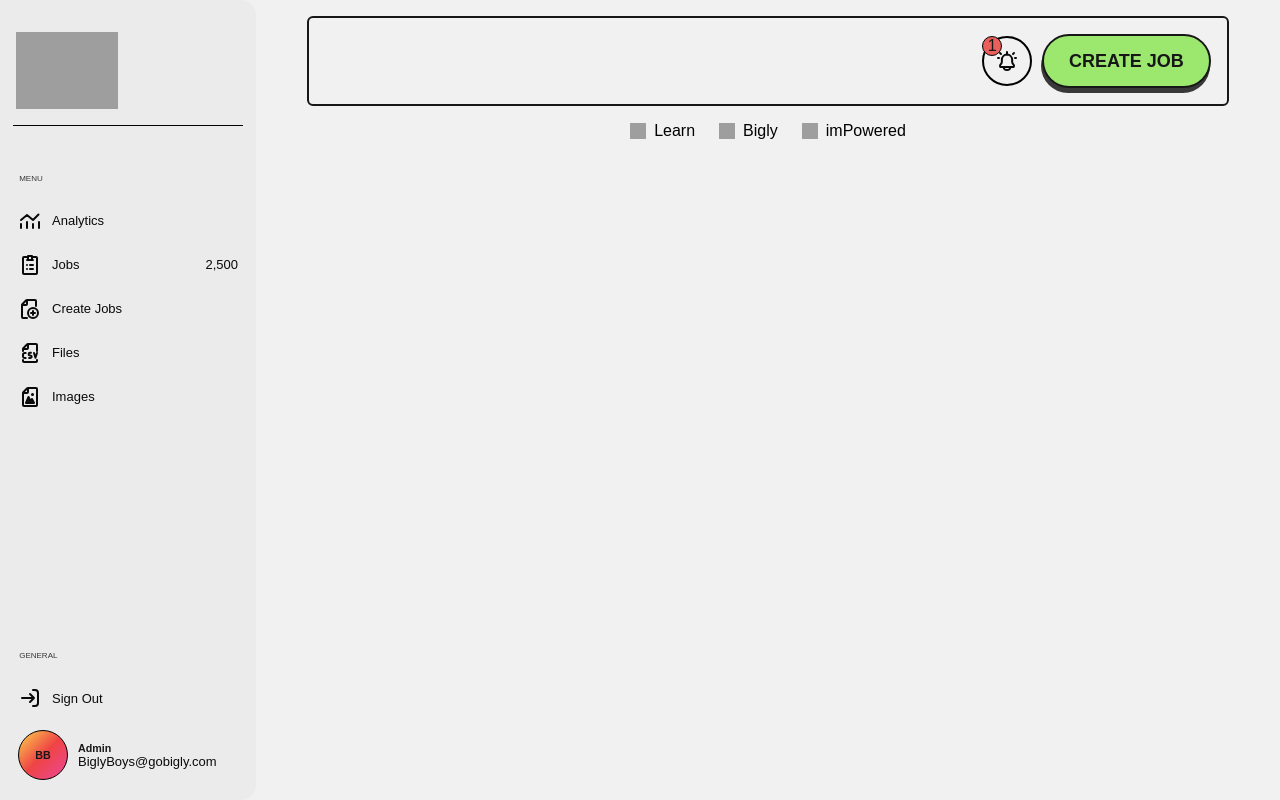
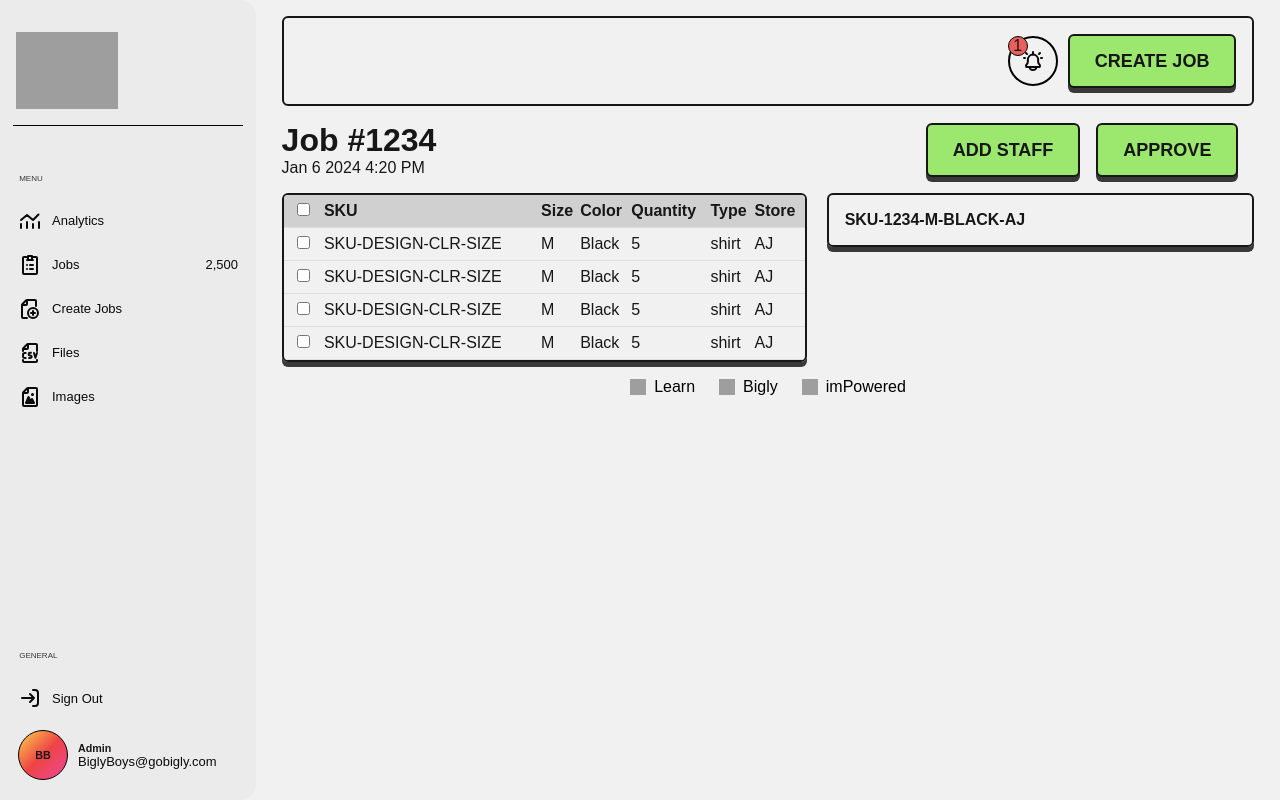
Before and after one commit to mondragon-ai/bigly-production-tracking, a Next.js app: page / in a window 1280 px wide. Built offline with nearby package versions, Linux system fonts and the light colour scheme; grey boxes are pictures that could not be loaded.

Commit message:
🧑🏻‍🏭 Jobs - Init + tables

```diff
--- a/src/app/globals.css
+++ b/src/app/globals.css
@@ -1,6 +1,7 @@
 :root {
   --background: #f1f1f1;
   --secondary-background: #ebebeb;
+  --tertary-background: #d0d0d0;
   --foreground: #171717;
   --secondary-foreground: #39393a;
 
@@ -11,7 +12,7 @@
   --primary-text: #0a0a0a;
   --secondary-text: #39393a;
 
-  --drop-shadow: #39393a -1px 5px 0 0;
+  --drop-shadow: #39393a 0px 5px 0 0;
 }
 /*
 @media (prefers-color-scheme: dark) {
--- a/src/app/page.tsx
+++ b/src/app/page.tsx
@@ -1,6 +1,35 @@
-import Image from "next/image";
-import styles from "./page.module.css";
+import {Button} from "@/components/shared/Button";
+import styles from "../components/Shared.module.css";
+import {CustomTable} from "@/components/shared/CustomTable";
+import {ItemDisplay} from "@/components/jobs.tsx/ItemDisplay";
 
 export default function Home() {
-  return <div className={styles.page}></div>;
+  return (
+    <div className={styles.page}>
+      <Header />
+      <main>
+        <section style={{width: "55%", paddingRight: "10px"}}>
+          <CustomTable />
+        </section>
+        <section style={{width: "45%", paddingLeft: "10px"}}>
+          <ItemDisplay />
+        </section>
+      </main>
+    </div>
+  );
 }
+
+export const Header = () => {
+  return (
+    <header className={styles.pageHeaderWrapper}>
+      <div className={styles.left}>
+        <h1>Job #1234</h1>
+        <span>Jan 6 2024 4:20 PM</span>
+      </div>
+      <div className={styles.right}>
+        <Button text="ADD STAFF" />
+        <Button text="APPROVE" />
+      </div>
+    </header>
+  );
+};
--- /dev/null
+++ b/src/components/Shared.module.css
@@ -0,0 +1,54 @@
+.page {
+  position: relative;
+  display: flex;
+  flex-direction: column;
+  justify-content: flex-start;
+  align-items: center;
+  width: 100%;
+  height: auto;
+  margin: 0;
+  padding: 0;
+}
+
+.page > main {
+  position: relative;
+  display: flex;
+  flex-direction: row;
+  justify-content: space-between;
+  align-items: flex-start;
+  width: 95%;
+  height: auto;
+  margin: 0;
+  padding: 0;
+}
+
+.page > main > section {
+  position: relative;
+  display: flex;
+  flex-direction: row;
+  justify-content: space-between;
+  align-items: flex-start;
+  width: 100%;
+  height: auto;
+  margin: 1rem 0;
+  padding: 0;
+}
+
+/* =============================================================== */
+/*  1. PAGE HEADER                                                 */
+/* =============================================================== */
+.pageHeaderWrapper {
+  position: relative;
+  display: flex;
+  flex-direction: row;
+  justify-content: space-between;
+  align-items: center;
+  width: 95%;
+  height: auto;
+  margin: 0;
+  padding: 0;
+}
+
+.pageHeaderWrapper .right button {
+  margin-right: 1rem;
+}
--- /dev/null
+++ b/src/components/jobs.tsx/ItemDisplay.tsx
@@ -0,0 +1,10 @@
+import styles from "./Jobs.module.css";
+export const ItemDisplay = () => {
+  return (
+    <div className={styles.itemDisplayWrapper}>
+      <header>
+        <h4>SKU-1234-M-BLACK-AJ</h4>
+      </header>
+    </div>
+  );
+};
--- /dev/null
+++ b/src/components/jobs.tsx/Jobs.module.css
@@ -0,0 +1,29 @@
+/* =============================================================== */
+/*  1. JOB ITEM DISPLAY                                            */
+/* =============================================================== */
+.itemDisplayWrapper {
+  position: relative;
+  display: flex;
+  flex-direction: column;
+  justify-content: flex-start;
+  align-items: center;
+  width: 100%;
+  height: auto;
+  margin: 0;
+  padding: 0;
+  border: 2px solid var(--foreground);
+  border-radius: 6px;
+  box-shadow: var(--drop-shadow);
+}
+
+.itemDisplayWrapper header {
+  position: relative;
+  display: flex;
+  flex-direction: row;
+  justify-content: flex-start;
+  align-items: center;
+  width: 100%;
+  height: auto;
+  margin: 0;
+  padding: 1rem;
+}
--- /dev/null
+++ b/src/components/shared/CustomTable.tsx
@@ -0,0 +1,109 @@
+"use client";
+import {useState} from "react";
+import styles from "./Shared.module.css";
+export const CustomTable = () => {
+  const [selectedIds, setSelectedIds] = useState<string[]>([]);
+
+  const toggleSelection = (id: string) => {
+    setSelectedIds((prevSelected) =>
+      prevSelected.includes(id)
+        ? prevSelected.filter((selectedId) => selectedId !== id)
+        : [...prevSelected, id],
+    );
+  };
+
+  const deleteSelected = () => {
+    //   handleDelete(selectedIds);
+    setSelectedIds([]); // Clear selection after delete
+  };
+
+  return (
+    <div className={styles.tableWrapper}>
+      <table>
+        <thead>
+          <tr>
+            <th
+              style={{
+                textAlign: "center",
+                padding: "0 10px",
+                verticalAlign: "middle",
+              }}
+            >
+              <input type="checkbox" />
+            </th>
+            {headers &&
+              headers.map((title, index) => {
+                return <th key={index}>{title}</th>;
+              })}
+          </tr>
+        </thead>
+        <tbody>
+          {items.map((item, index) => (
+            <tr key={item.id}>
+              <td
+                style={{
+                  textAlign: "center",
+                  padding: "0 10px",
+                  verticalAlign: "middle",
+                }}
+              >
+                <input
+                  type="checkbox"
+                  checked={selectedIds.includes(item.id)}
+                  onChange={() => toggleSelection(item.id)}
+                />
+              </td>
+              <td>{item.sku}</td>
+              <td>{item.size}</td>
+              <td>{item.color}</td>
+              <td>{item.quantity}</td>
+              <td>{item.type}</td>
+              <td>{item.store}</td>
+            </tr>
+          ))}
+        </tbody>
+      </table>
+    </div>
+  );
+};
+
+const headers = ["SKU", "Size", "Color", "Quantity", "Type", "Store"];
+
+const items = [
+  {
+    id: "1",
+    sku: "SKU-DESIGN-CLR-SIZE",
+    size: "M",
+    color: "Black",
+    quantity: 5,
+    type: "shirt",
+    store: "AJ",
+  },
+  {
+    id: "1",
+    sku: "SKU-DESIGN-CLR-SIZE",
+    size: "M",
+    color: "Black",
+    quantity: 5,
+    type: "shirt",
+    store: "AJ",
+  },
+  {
+    id: "1",
+    sku: "SKU-DESIGN-CLR-SIZE",
+    size: "M",
+    color: "Black",
+    quantity: 5,
+    type: "shirt",
+    store: "AJ",
+  },
+  {
+    id: "1",
+    sku: "SKU-DESIGN-CLR-SIZE",
+    size: "M",
+    color: "Black",
+    quantity: 5,
+    type: "shirt",
+    store: "AJ",
+  },
+];
--- a/src/components/shared/Shared.module.css
+++ b/src/components/shared/Shared.module.css
@@ -26,7 +26,7 @@
 .btnBase {
   background-color: var(--main-accent);
   border: 2px solid var(--foreground);
-  border-radius: 30px;
+  border-radius: 6px;
   box-shadow: var(--drop-shadow);
   color: var(--foreground);
   cursor: pointer;
@@ -47,7 +47,7 @@
 }
 
 .btnBase:active {
-  box-shadow: var(--foreground) 2px 2px 0 0;
+  box-shadow: var(--foreground) 0px 2px 0 0;
   transform: translate(2px, 2px);
 }
 
@@ -91,7 +91,7 @@
   flex-direction: row;
   justify-content: flex-end;
   align-items: center;
-  width: 90%;
+  width: 95%;
   height: auto;
   padding: 1rem;
   background-color: var(--background);
@@ -158,3 +158,50 @@
 .topBar svg path {
   stroke: var(--primary-text);
 }
+
+/* =============================================================== */
+/*  5. CUSTOM TABLE                                                */
+/* =============================================================== */
+.tableWrapper {
+  position: relative;
+  width: 100%;
+  border: 2px solid var(--foreground);
+  border-radius: 6px;
+  box-shadow: var(--drop-shadow);
+  overflow: hidden; /* Prevent overflow */
+}
+
+.tableWrapper table {
+  border-collapse: collapse;
+  width: 100%;
+  text-align: left;
+}
+
+.tableWrapper table,
+.tableWrapper td,
+.tableWrapper th {
+  border: 1px solid black;
+  border: none !important;
+  text-align: left;
+  border-collapse: collapse;
+}
+
+.tableWrapper thead {
+  background-color: var(--tertary-background);
+  border: none;
+  border-collapse: collapse;
+}
+
+.tableWrapper tr,
+.tableWrapper td {
+  height: auto;
+  vertical-align: bottom;
+  border: none;
+  text-align: left;
+  border-bottom: 1px solid rgb(222, 222, 222);
+}
+
+.tableWrapper th,
+.tableWrapper td {
+  padding: 7px 0;
+}
```
